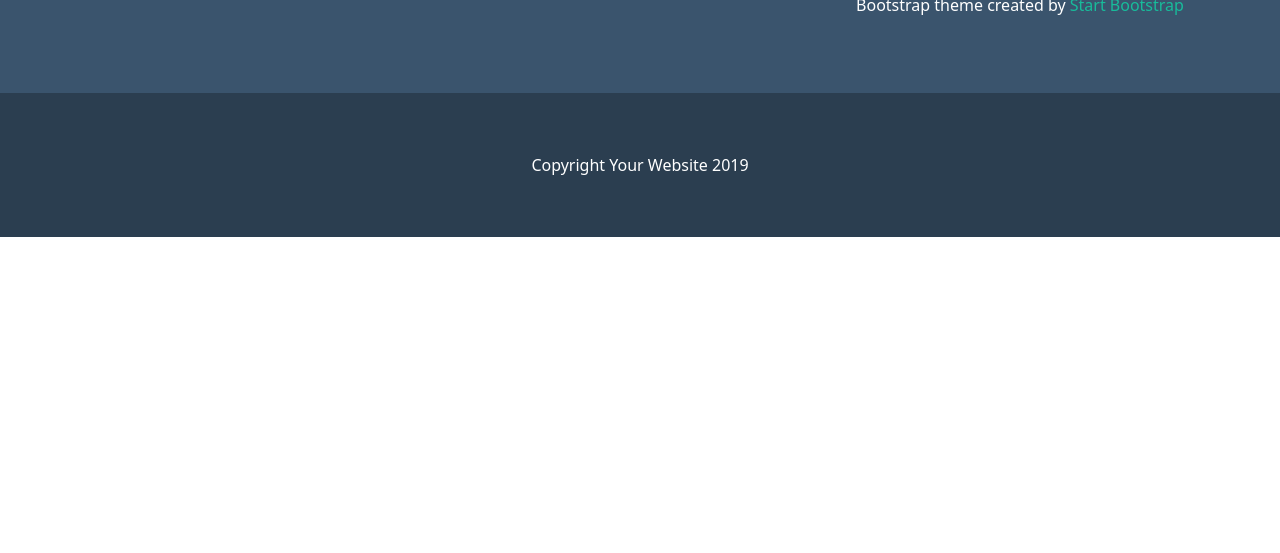
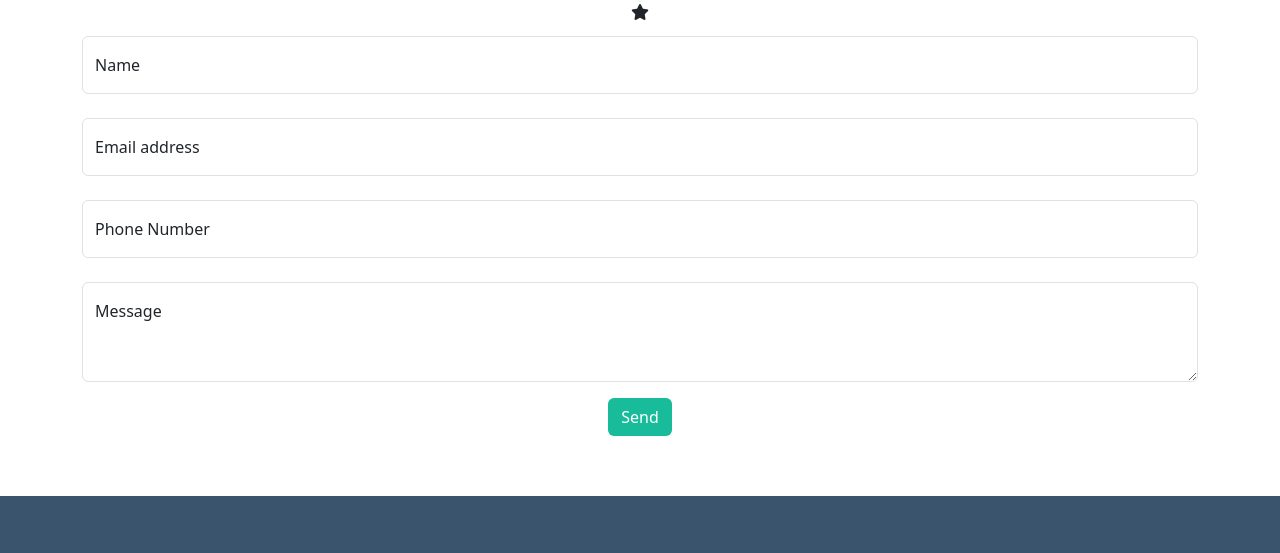
Before and after one commit to alessandrostorchi92/html-css-bootstrap-freelancer, a plain HTML site: page index.html in a window 1280 px wide. Shown: the part 1761-2314 px from the top of the page. Before the commit the page ends 1998 px from the top, so only its background shows below. Drawn offline with nearby package versions, Linux system fonts and the light colour scheme.

Commit message:
Completamento sezione contact me

```diff
--- a/css/style.css
+++ b/css/style.css
@@ -27,3 +27,8 @@ p a {
 .bg_footer_copyright {
     background-color: #2B3E50;
 }
+
+.my_btn {
+    background-color: #18BC9B;
+    color: white;
+}
--- a/index.html
+++ b/index.html
@@ -133,6 +133,31 @@
 
         </section>
 
+        <section>
+            <div class="container text-center">
+                <h2 class="mb-3">CONTACT ME</h2>
+                <i class="fa-solid fa-star mb-3"></i>
+                <div class="form-floating mb-4">
+                    <input type="email" class="form-control" id="floatingInput" placeholder="name@example.com">
+                    <label for="floatingInput">Name</label>
+                </div>
+                <div class="form-floating mb-4">
+                    <input type="password" class="form-control" id="floatingPassword" placeholder="Password">
+                    <label for="floatingPassword">Email address</label>
+                </div>
+                <div class="form-floating mb-4">
+                    <input type="password" class="form-control" id="floatingPassword" placeholder="Password">
+                    <label for="floatingPassword">Phone Number</label>
+                </div>
+                <div class="form-floating">
+                    <textarea class="form-control" placeholder="Leave a comment here" id="floatingTextarea2" style="height: 100px"></textarea>
+                    <label for="floatingTextarea2">Message</label>
+                </div>
+
+                <button type="button" class="btn my_btn mt-3"><span>Send</span></button>
+            </div>
+        </section>
+
     </main>
 
     <footer>
@@ -152,7 +177,8 @@
                     </div>
                     <div class="col">
                         <div>ABOUT FREELANCER</div>
-                        <p>Freelancer is a free to use, open source Bootstrap theme created by <a href="#">Start Bootstrap</a></p>
+                        <p>Freelancer is a free to use, open source Bootstrap theme created by <a href="#">Start
+                                Bootstrap</a></p>
                     </div>
 
                 </div>
```
